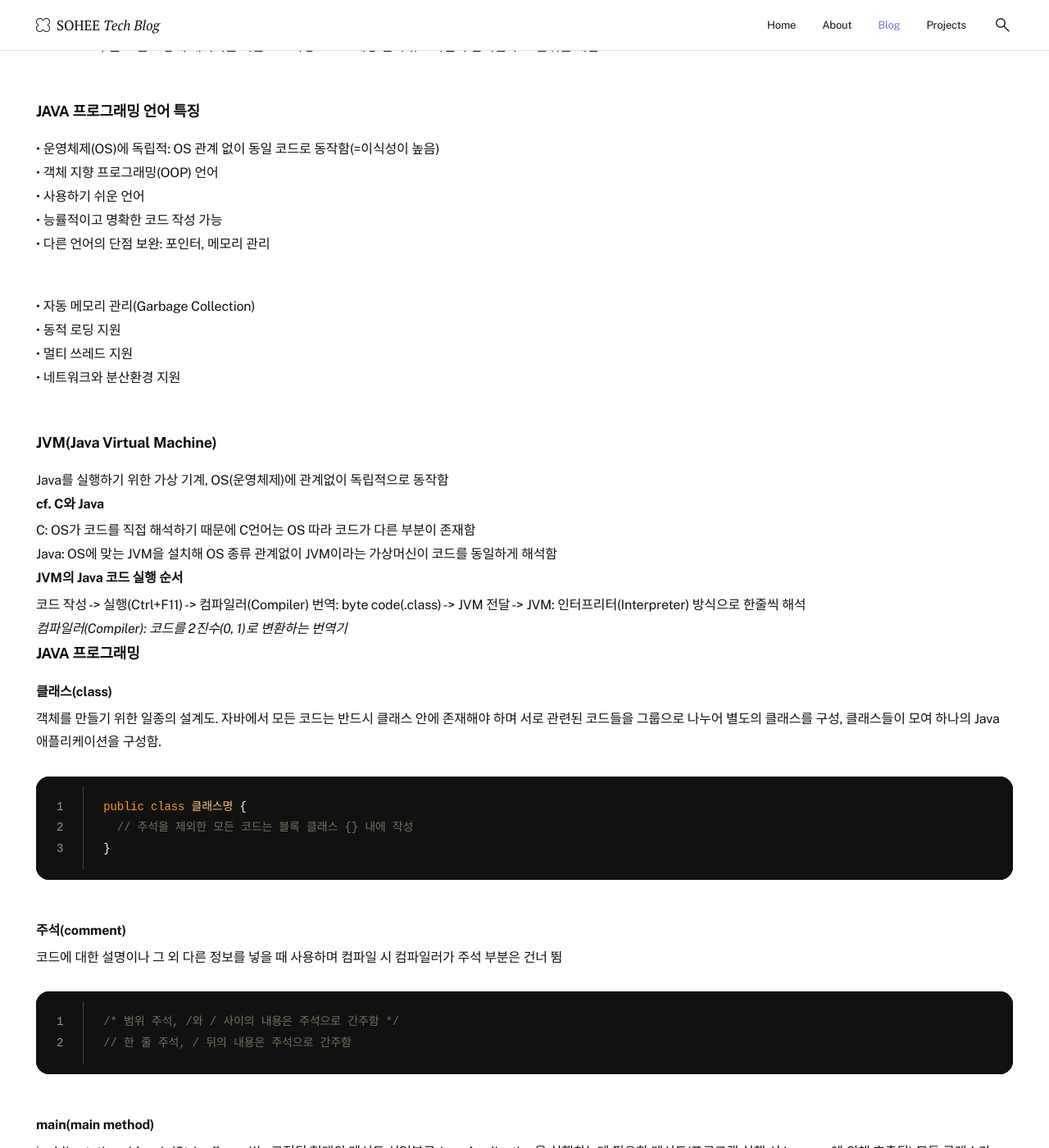
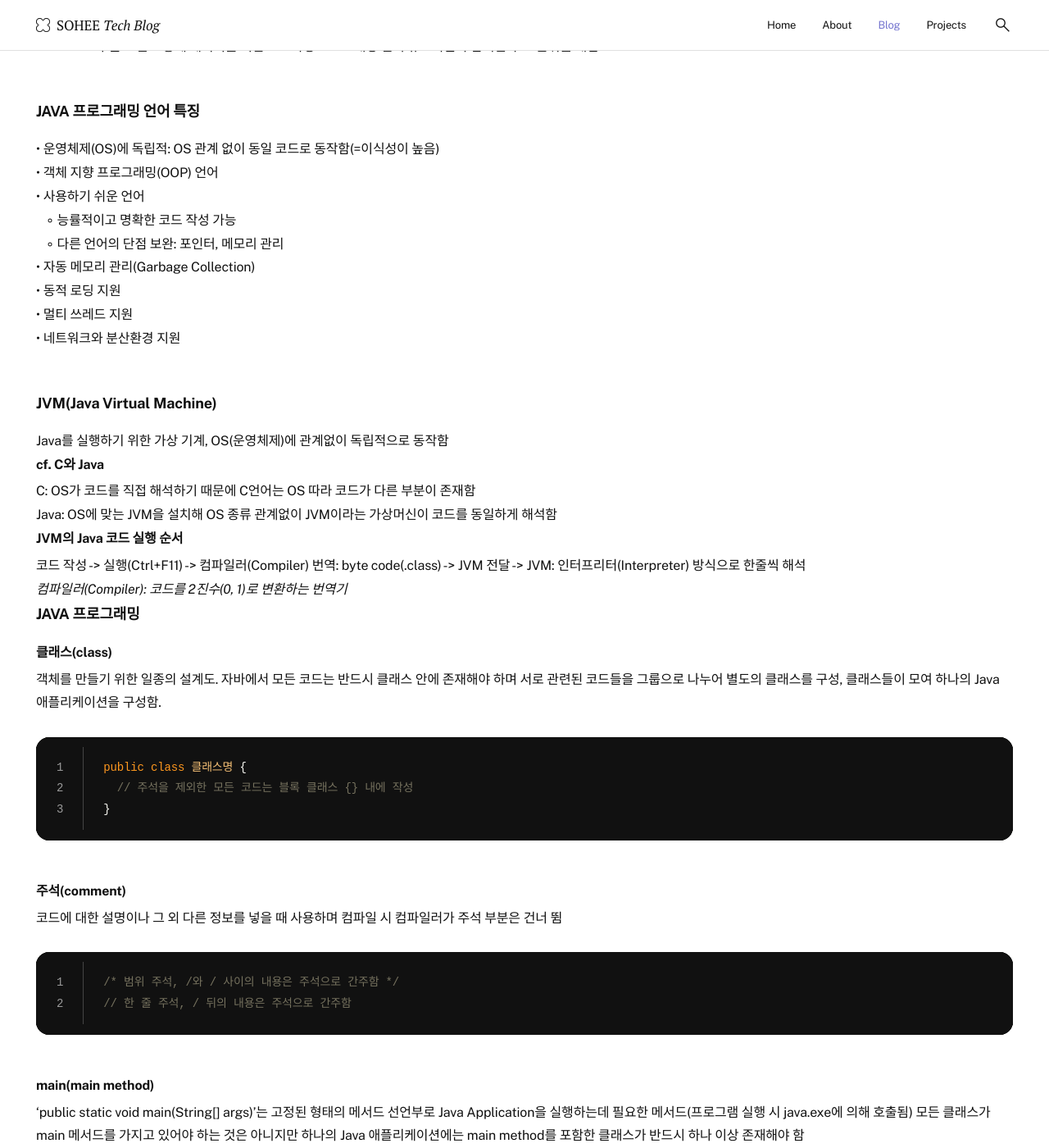
Before and after one commit to soheetech/soheetech.github.io, a Jekyll site: the page built from _posts/2023-02-25-kh-01-java-basic.md, in a window 1280 px wide and 1400 px high, scrolled down 569 px. Shown: the whole window at 82% size. Built offline with Jekyll 4.4.1, drawn with Linux system fonts in a browser that asks for light colours.

Commit message:
Update post.css

```diff
--- a/assets/css/post.css
+++ b/assets/css/post.css
@@ -67,6 +67,8 @@
 .post-content h4, .post-content h5 { font-weight: 600; }
 .post-content h4 { font-size: 18px; }
 .post-content h5 { margin-bottom: var(--size-10); }
-.post-content ul { margin-bottom: var(--size-70); }
-.post-content ul li::before { content: '• ';}
+.post-content > ul { margin-bottom: var(--size-70); }
+.post-content > ul > li::before { content: '• ';}
+.post-content > ul > li > ul > li { padding-left: var(--size-30); }
+.post-content > ul > li > ul > li::before { content: '∘ '; }
 .post-content a:hover { border-bottom: 1px solid var(--color-black); }
```
